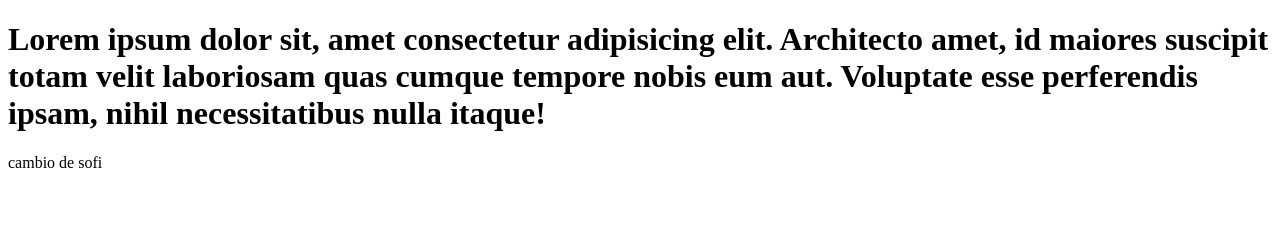
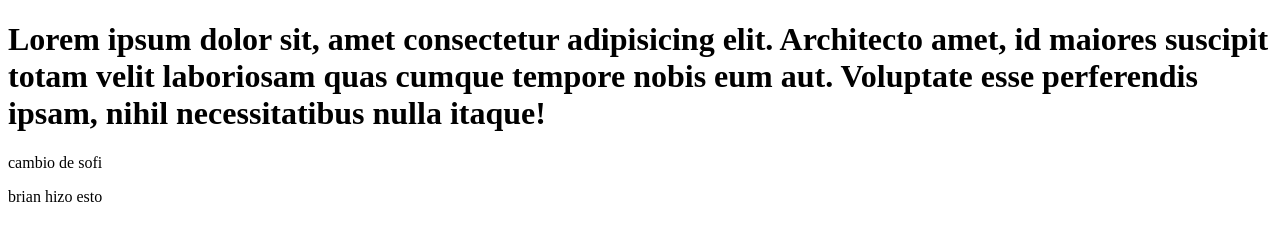
Before and after one commit to mathiashole/books-searcher, a plain HTML site: page index.html in a window 1280 px wide. Drawn offline with Linux system fonts and the light colour scheme.

Commit message:
Update index.html

```diff
--- a/index.html
+++ b/index.html
@@ -9,5 +9,6 @@
 <body>
     <h1>Lorem ipsum dolor sit, amet consectetur adipisicing elit. Architecto amet, id maiores suscipit totam velit laboriosam quas cumque tempore nobis eum aut. Voluptate esse perferendis ipsam, nihil necessitatibus nulla itaque!</h1>
     <p>cambio de sofi<p/>
+    <p>brian hizo esto</p>
 </body>
 </html>
```
